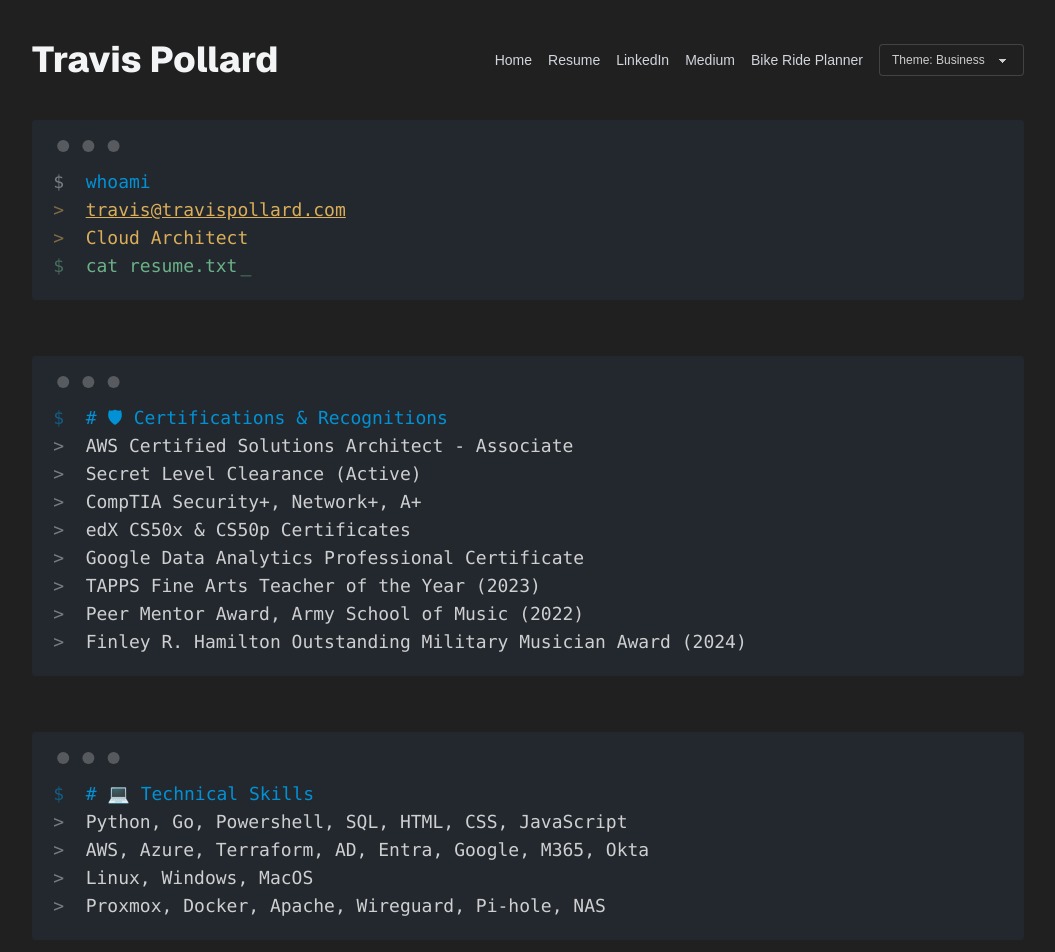
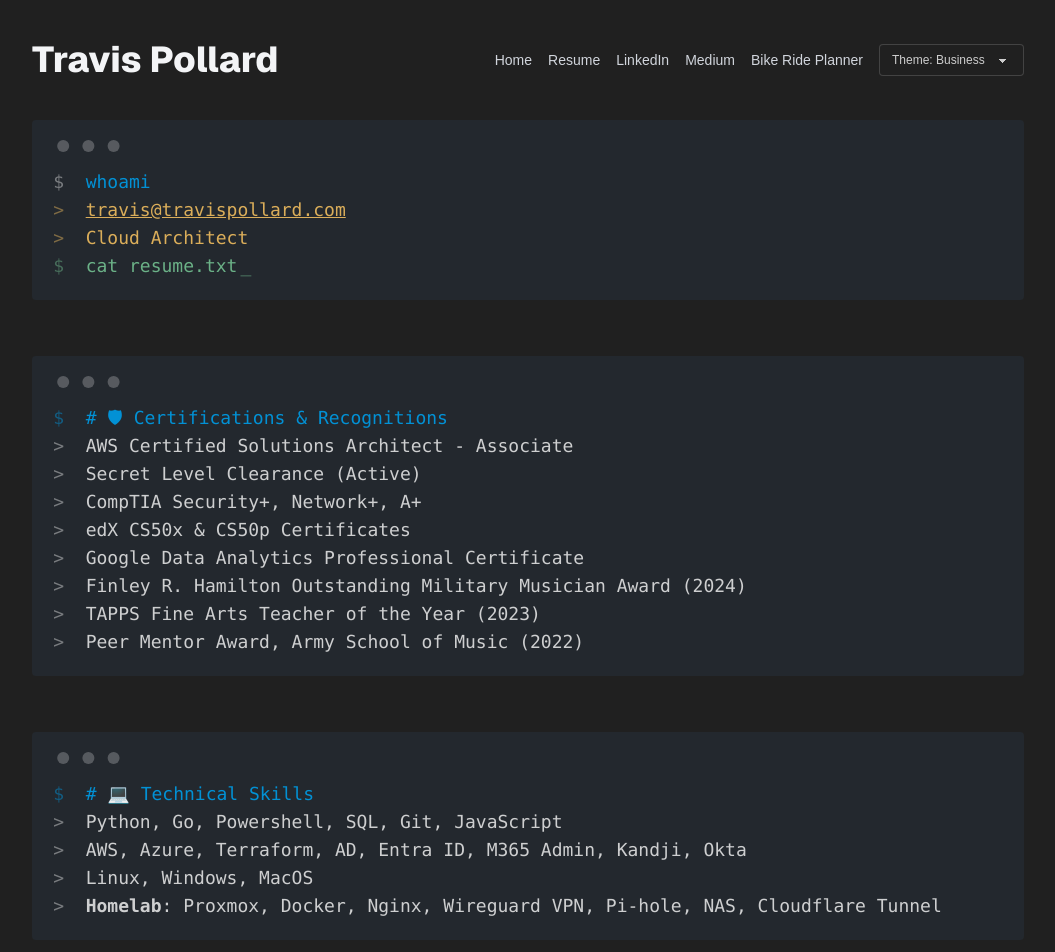
Before and after one commit to jtravisp/travispollard.com, a Next.js app in the folder frontend/: page /resume in a window 1280 px wide. Shown: the top 952 px of the page, without its empty margins (112-1167 px from the left). Built offline with nearby package versions, Linux system fonts and the light colour scheme.

Commit message:
updates to resume

```diff
--- a/frontend/app/resume/page.tsx
+++ b/frontend/app/resume/page.tsx
@@ -49,9 +49,9 @@ export default function Resume() {
             "CompTIA Security+, Network+, A+",
             "edX CS50x & CS50p Certificates",
             "Google Data Analytics Professional Certificate",
+            "Finley R. Hamilton Outstanding Military Musician Award (2024)",
             "TAPPS Fine Arts Teacher of the Year (2023)",
-            "Peer Mentor Award, Army School of Music (2022)",
-            "Finley R. Hamilton Outstanding Military Musician Award (2024)"
+            "Peer Mentor Award, Army School of Music (2022)"
           ].map((item, idx) => (
             <pre data-prefix=">" key={idx}><code>{item}</code></pre>
           ))}
@@ -63,16 +63,16 @@ export default function Resume() {
             <code># 💻 Technical Skills</code>
           </pre>
           <pre data-prefix=">">
-            <code>Python, Go, Powershell, SQL, HTML, CSS, JavaScript</code>
+            <code>Python, Go, Powershell, SQL, Git, JavaScript</code>
           </pre>
           <pre data-prefix=">">
-            <code>AWS, Azure, Terraform, AD, Entra, Google, M365, Okta</code>
+            <code>AWS, Azure, Terraform, AD, Entra ID, M365 Admin, Kandji, Okta</code>
           </pre>
           <pre data-prefix=">">
             <code>Linux, Windows, MacOS</code>
           </pre>
           <pre data-prefix=">">
-            <code>Proxmox, Docker, Apache, Wireguard, Pi-hole, NAS</code>
+            <code><strong>Homelab</strong>: Proxmox, Docker, Nginx, Wireguard VPN, Pi-hole, NAS, Cloudflare Tunnel</code>
           </pre>
         </div>
 
```
